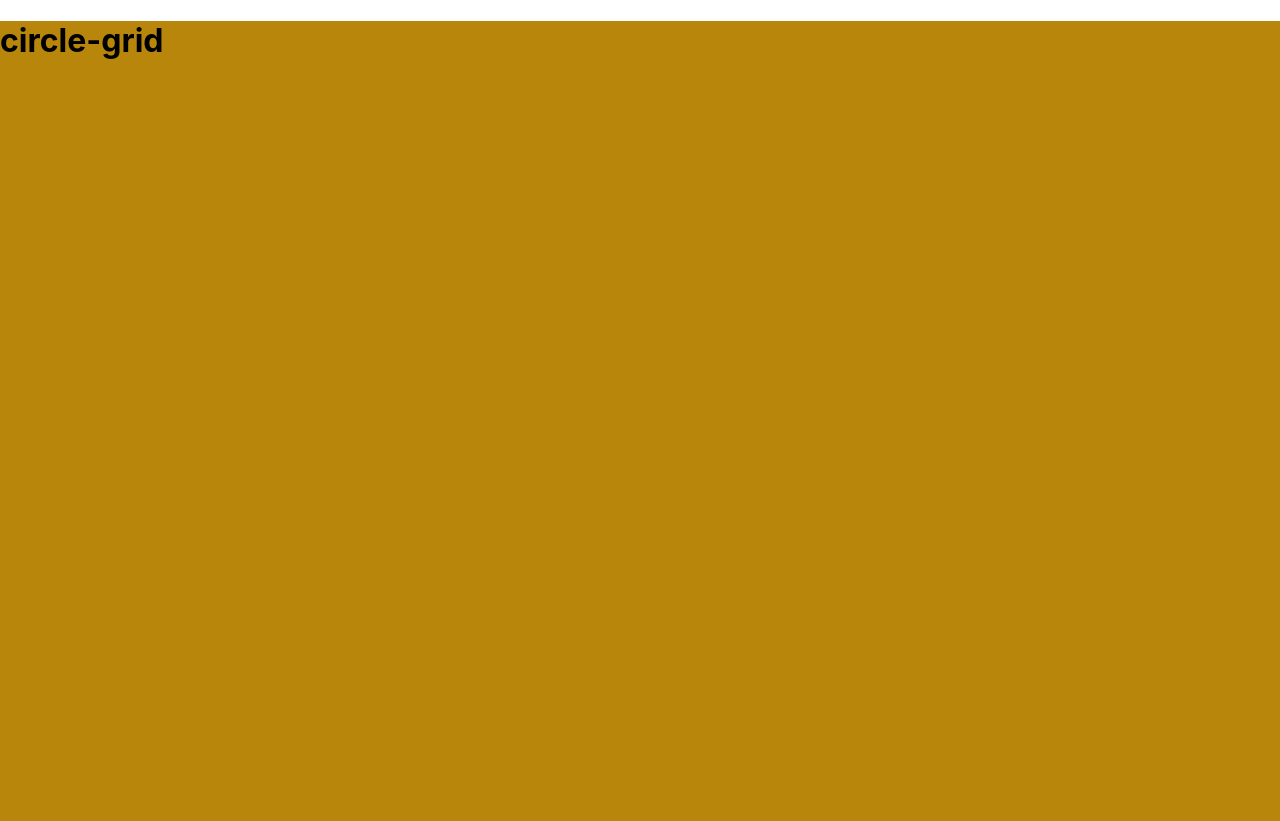
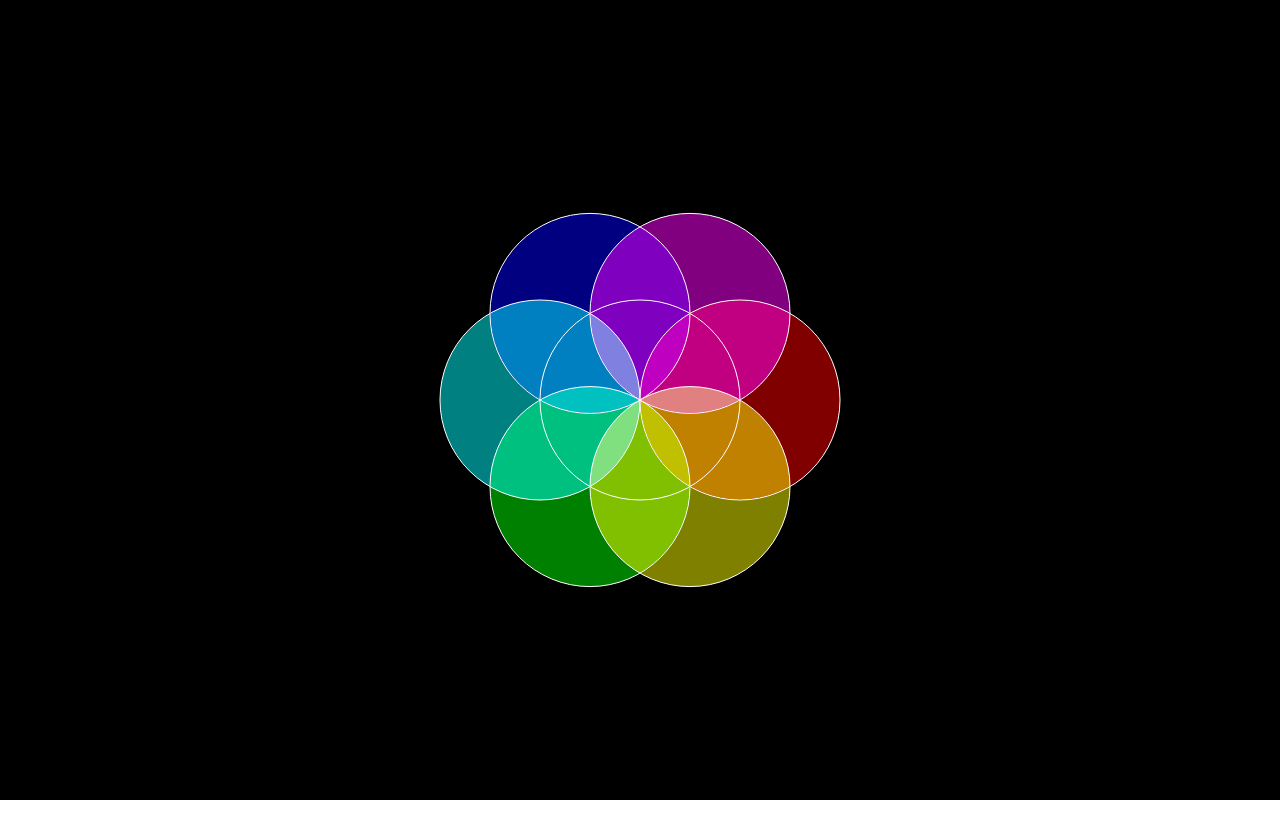
Before and after one commit to doppler/hypnotic-circles, a React (Create React App) app: page / in a window 1280 px wide. Built offline with nearby package versions, Linux system fonts and the light colour scheme.

Commit message:
basic 6-petals with hues

```diff
--- a/src/App.css
+++ b/src/App.css
@@ -1,4 +1,11 @@
 #App {
-  background-color: darkgoldenrod;
+  background-color: black;
   height: 100vh;
 }
+
+svg circle {
+  fill: transparent;
+  stroke: white;
+  stroke-width: 1px;
+  mix-blend-mode: lighten;
+}
--- a/src/App.js
+++ b/src/App.js
@@ -1,10 +1,40 @@
-import React from "react";
+import React, { useState, useEffect } from "react";
 import "./App.css";
 
+const svgDimensionsFromWindowSize = () => ({
+  width: window.innerWidth,
+  height: window.innerHeight
+});
+
 const App = () => {
+  const [{ width, height }, setSvgDimensions] = useState(
+    svgDimensionsFromWindowSize()
+  );
+
+  useEffect(() => {
+    window.addEventListener("resize", () => {
+      setSvgDimensions(svgDimensionsFromWindowSize);
+    });
+  }, []);
+
+  const r = 100;
   return (
     <div id="App">
-      <h1>circle-grid</h1>
+      <svg {...{ width, height }}>
+        <circle cx={width / 2} cy={height / 2} r={r} />
+        {Array.from({ length: 6 }).map((_, i) => {
+          let angle = 60 * (i + 1);
+          let radian = (angle * Math.PI) / 180;
+          let cx = width / 2 + r * Math.cos(radian);
+          let cy = height / 2 + r * Math.sin(radian);
+          return (
+            <circle
+              {...{ cx, cy, r }}
+              style={{ fill: `hsl(${angle}, 100%, 50%, 0.5)` }}
+            />
+          );
+        })}
+      </svg>
     </div>
   );
 };
--- a/src/index.js
+++ b/src/index.js
@@ -1,12 +1,14 @@
-import React from 'react';
-import ReactDOM from 'react-dom';
-import './index.css';
-import App from './App';
-import * as serviceWorker from './serviceWorker';
+import React from "react";
+import ReactDOM from "react-dom";
+import "./index.css";
+import App from "./App";
+import * as serviceWorker from "./serviceWorker";
 
-ReactDOM.render(<App />, document.getElementById('root'));
+ReactDOM.render(<App />, document.getElementById("root"));
 
 // If you want your app to work offline and load faster, you can change
 // unregister() to register() below. Note this comes with some pitfalls.
 // Learn more about service workers: http://bit.ly/CRA-PWA
 serviceWorker.unregister();
+
+if (module.hot) module.hot.accept();
```
